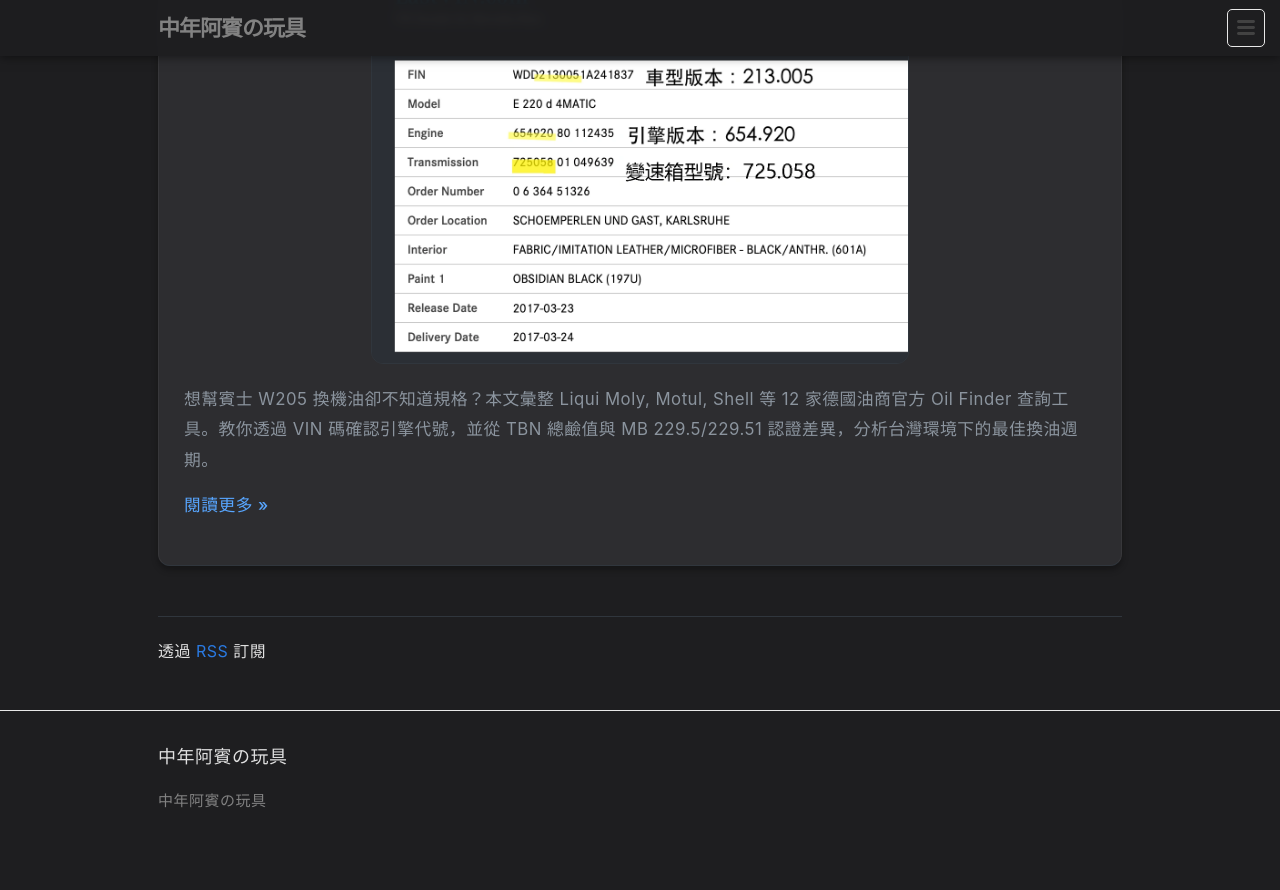
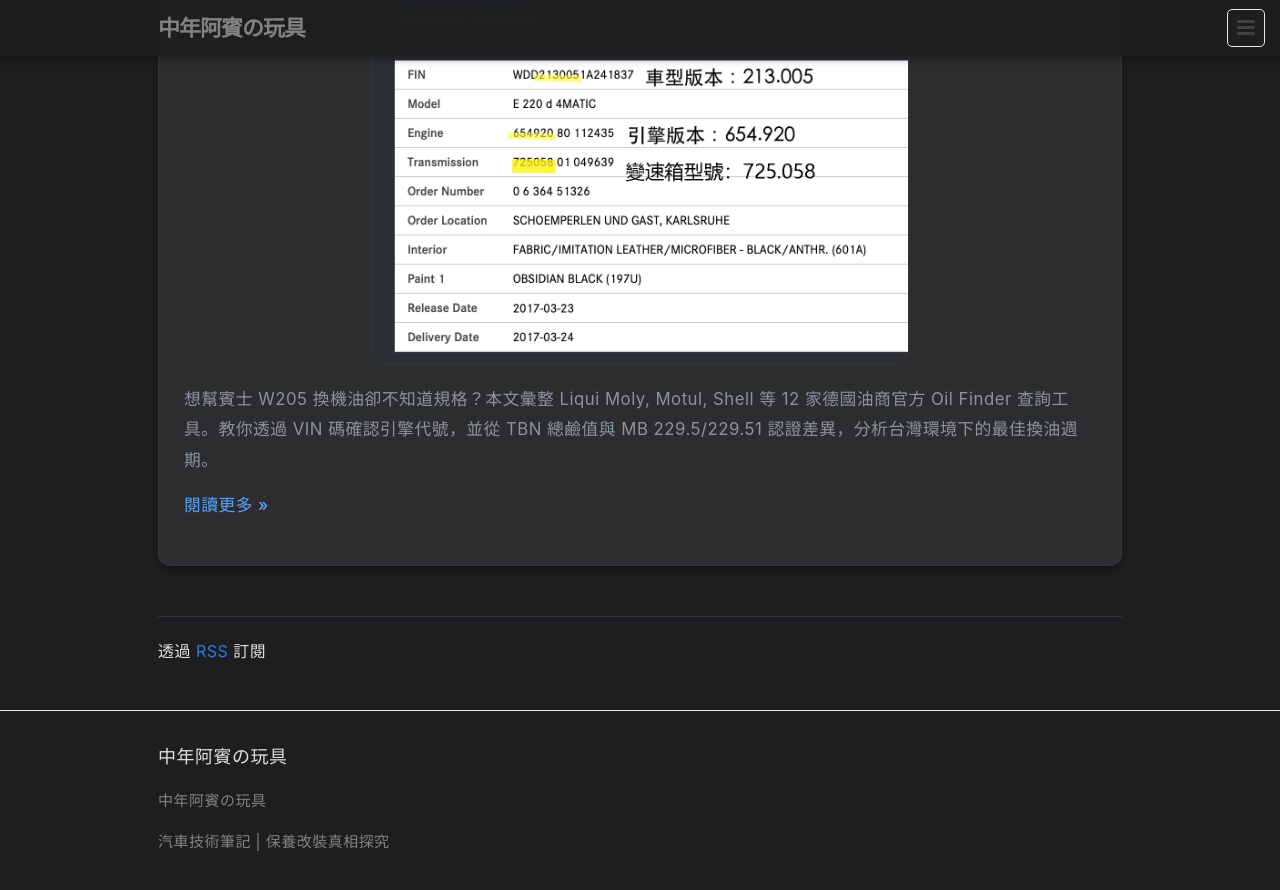
Before and after one commit to 1stbenz/1stbenz.github.io, a Jekyll site: the page built from index.html, in a window 1280 px wide and 900 px high, scrolled down 31589 px. Shown: the top 890 px of the window. Built offline with Jekyll 4.4.1, drawn with Linux system fonts in a browser that asks for light colours; before the commit the page ends 32448 px from its top, so only the background shows below that.

Commit message:
Update _config.yml

```diff
--- a/_config.yml
+++ b/_config.yml
@@ -11,6 +11,10 @@
 author:
   name: 中年阿賓
   email: 1stbenz@github.com
+# _config.yml
+description: "汽車技術筆記 | 保養改裝真相探究"
+description_zh: "汽車技術筆記 | 保養改裝真相探究"
+description_en: "Automotive Tech Notes | Maintenance & Tuning Facts"
 
 # 核心：自動根據資料夾路徑分配語言與 URL 前綴
 defaults:
```
